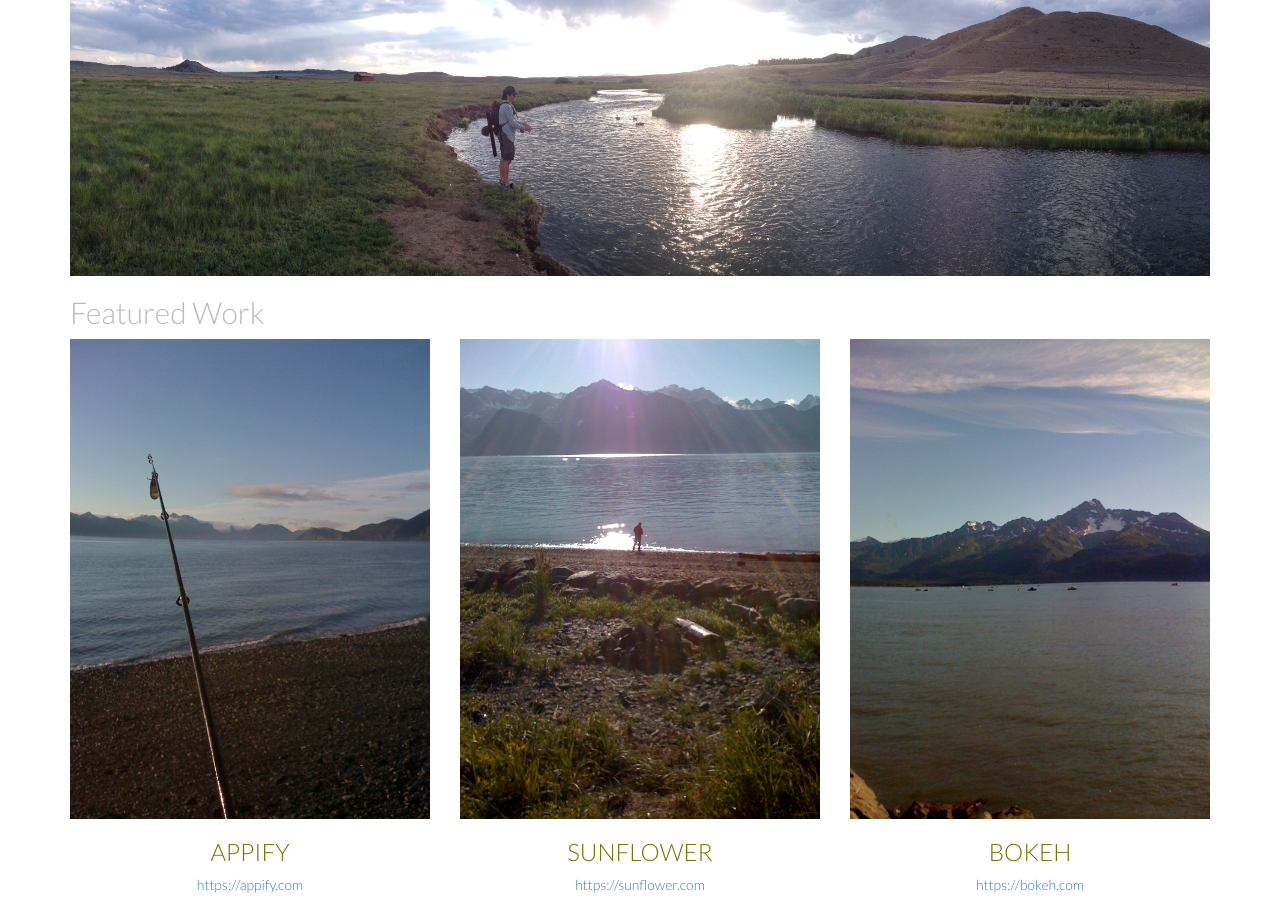
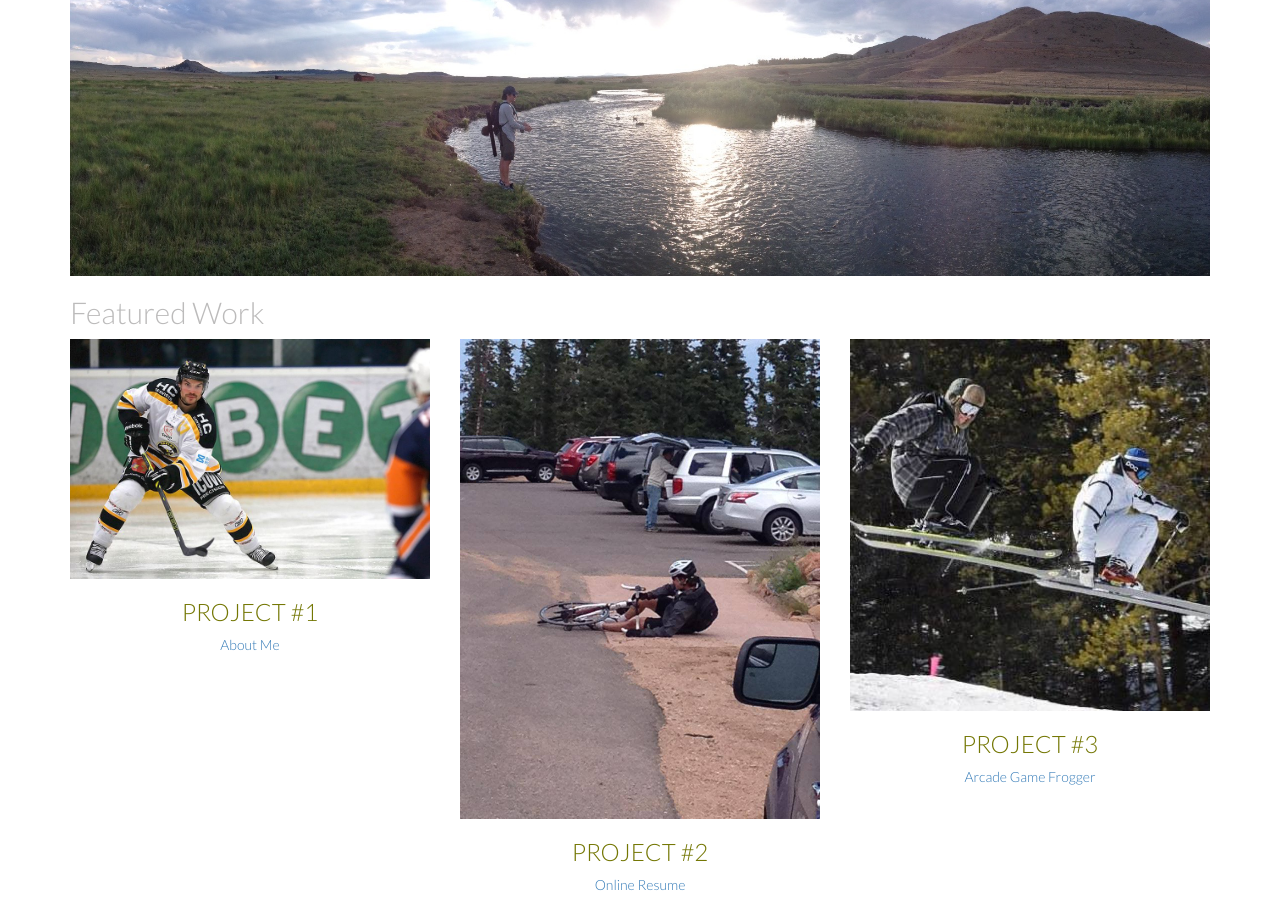
Before and after one commit to timmyhall/P1-frontend-nanodegree-build-a-portfolio-site, a plain HTML site: page index.html in a window 1280 px wide. Shown: the part 305-1210 px from the top of the page. Drawn offline with Linux system fonts and the light colour scheme.

Commit message:
Changed images. Added links for my projects

```diff
--- a/index.html
+++ b/index.html
@@ -25,7 +25,7 @@
       </div>
       <div class="col-xs-6">
         <h1 class="title-super"> Timmy Hall </h1>
-        <h4 class= "title-sub"> Front-End Ninja </h4>
+        <h4 class= "title-sub"> Front-End Apprentice </h4>
       </div>
     </header>
 
@@ -33,8 +33,8 @@
 
     <nav class="nav nav-pills">
       <li role="presentation" class="active"><a href="#">Home</a></li>
-      <li role="presentation"><a href="#">About</a></li>
-      <li role="presentation"><a href="#">Contact</a></li>
+      <li role="presentation"><a href="http://timmyhall.github.io/P0-frontend-nanodegree-about-me/">About</a></li>
+      <li role="presentation"><a href="http://timmyhall.github.io/P2-frontend-nanodegree-resume/">Contact</a></li>
     </nav>
 
 <!-- Horizontal Rule -->
@@ -65,20 +65,20 @@
 
     <article class="row">
       <div class="col-sm-4">
-        <img src="images/IMG_0004.jpg" class="img-responsive" alt="Picture 2" data-toggle= "modal" data-target="#project1">
-        <h3> Appify </h3>
-        <p> <a href="https://developer.mozilla.org">https://appify.com</a></p>
+        <img src="images/herleveagles.jpg" class="img-responsive" alt="Picture 2" data-toggle= "modal" data-target="#project1">
+        <h3> Project #1 </h3>
+        <p> <a href="http://timmyhall.github.io/P0-frontend-nanodegree-about-me/">About Me</a></p>
       </div>
       <div class="col-sm-4">
-        <img src="images/IMG_0005.jpg" class="img-responsive" alt="Picture 3">
-        <h3> Sunflower </h3>
-        <p> <a href="https://developer.mozilla.org">https://sunflower.com</a>
+        <img src="images/pikes2.jpg" class="img-responsive" alt="Picture 3">
+        <h3> Project #2 </h3>
+        <p> <a href="http://timmyhall.github.io/P2-frontend-nanodegree-resume/">Online Resume</a>
         </p>
       </div>
       <div class="col-sm-4">
-        <img src="images/IMG_0007.jpg" class="img-responsive" alt="Picture 4">
-        <h3> Bokeh </h3>
-        <p> <a href="https://developer.mozilla.org">https://bokeh.com</a></p>
+        <img src="images/ski1.jpg" class="img-responsive" alt="Picture 4">
+        <h3> Project #3 </h3>
+        <p> <a href="http://timmyhall.github.io/P3-frontend-nanodegree-arcade-game/">Arcade Game Frogger</a></p>
       </div>
     </article>
   </div>
@@ -92,8 +92,8 @@
           <h4 class="modal-title" id="myModalLabel">Favorite App Page</h4>
         </div>
         <div class="modal-body">
-          <img src="images/IMG_0004.jpg" class="img-responsive" alt="Picture 2">
-          This was my first project in this class. I learned a lot about HTML and CSS.
+          <img src="images/herleveagles.jpg" class="img-responsive" alt="Picture 2">
+          This was my first project in this class. I learned a lot about Bootstrap, HTML, and CSS.
         </div>
         <div class="modal-footer">
           <button type="button" class="btn btn-default" data-dismiss="modal">Close</button>
```
